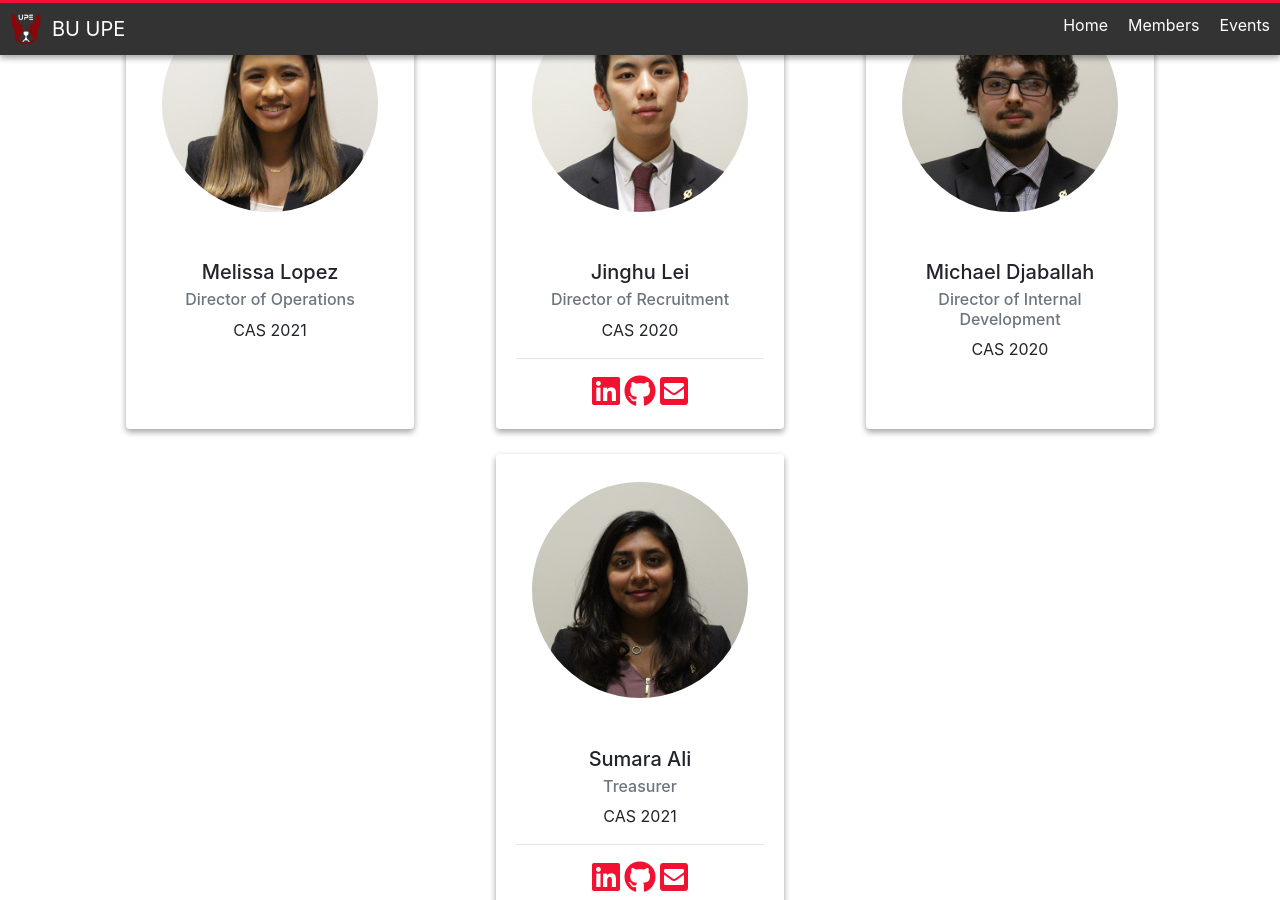
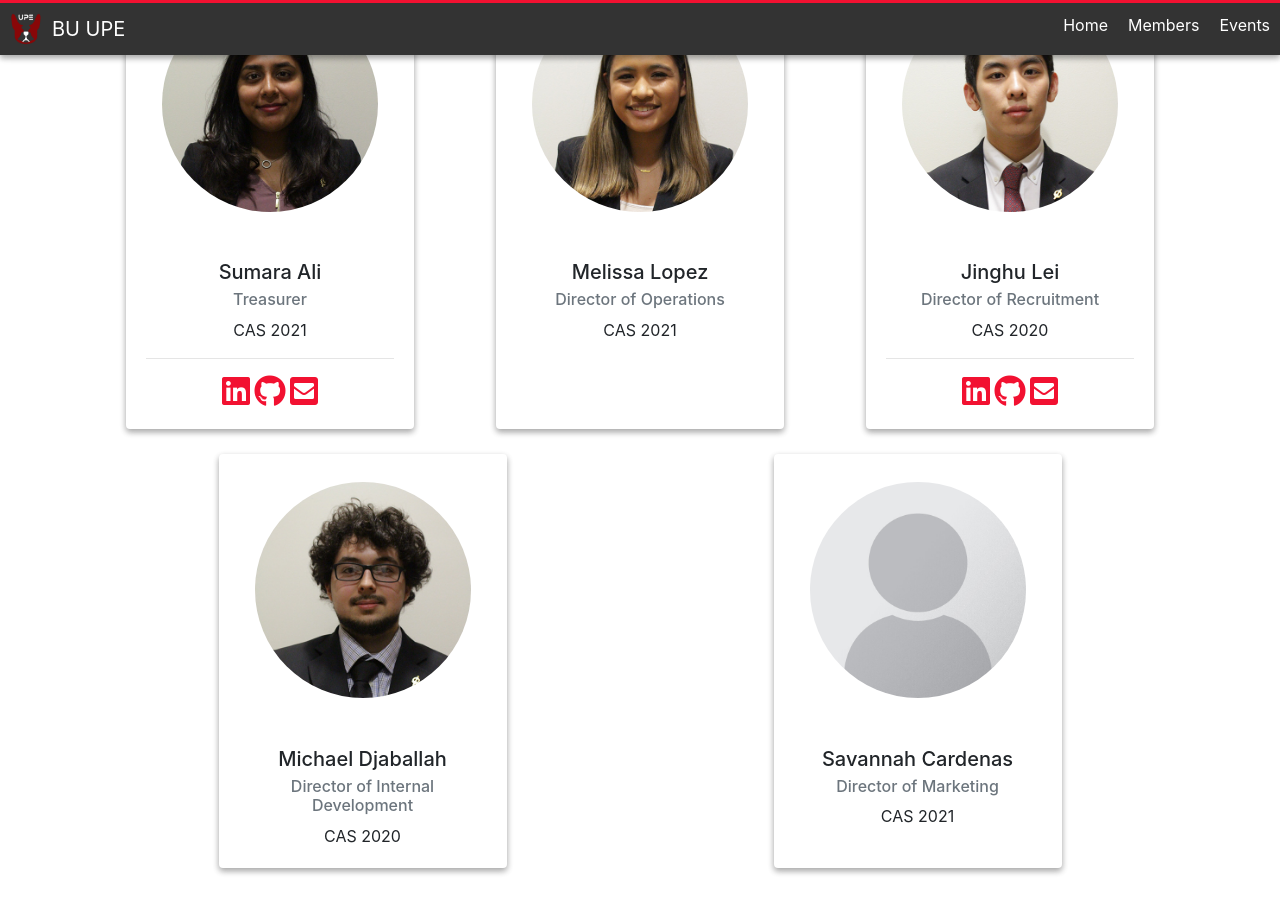
Before and after one commit to BUUPE/Old-Website, a Jekyll site: the page built from members.md, in a window 1280 px wide and 900 px high, scrolled down 686 px. Built offline with Jekyll 4.4.1, drawn with Linux system fonts in a browser that asks for light colours; nearby versions of some CDN libraries; comment, search, counter and statistics services are not loaded.

Commit message:
added names

```diff
--- a/members.md
+++ b/members.md
@@ -24,6 +24,14 @@ officers:
       social:
         linkedin: "https://www.linkedin.com/in/rachel-yang-76049312b/"
         email: "ryang3@bu.edu"
+  Treasurer:
+    Sumara Ali:
+      year: "CAS 2021"
+      img: "alpha/sumara.jpg"
+      social:
+        linkedin: "https://www.linkedin.com/in/sumara-ali/"
+        github: "https://github.com/sumara523"
+        email: "alisum@bu.edu"
   Director of Operations:
     Melissa Lopez:
       year: "CAS 2021"
@@ -40,14 +48,10 @@ officers:
     Michael Djaballah:
       year: "CAS 2020"
       img: "beta/mike.jpg"
-  Treasurer:
-    Sumara Ali:
+  Director of Marketing:
+    Savannah Cardenas:
       year: "CAS 2021"
-      img: "alpha/sumara.jpg"
-      social:
-        linkedin: "https://www.linkedin.com/in/sumara-ali/"
-        github: "https://github.com/sumara523"
-        email: "alisum@bu.edu"
+      img: "default.jpg"
 members:
   Alpha Class:
     Alan Burstein:
```
